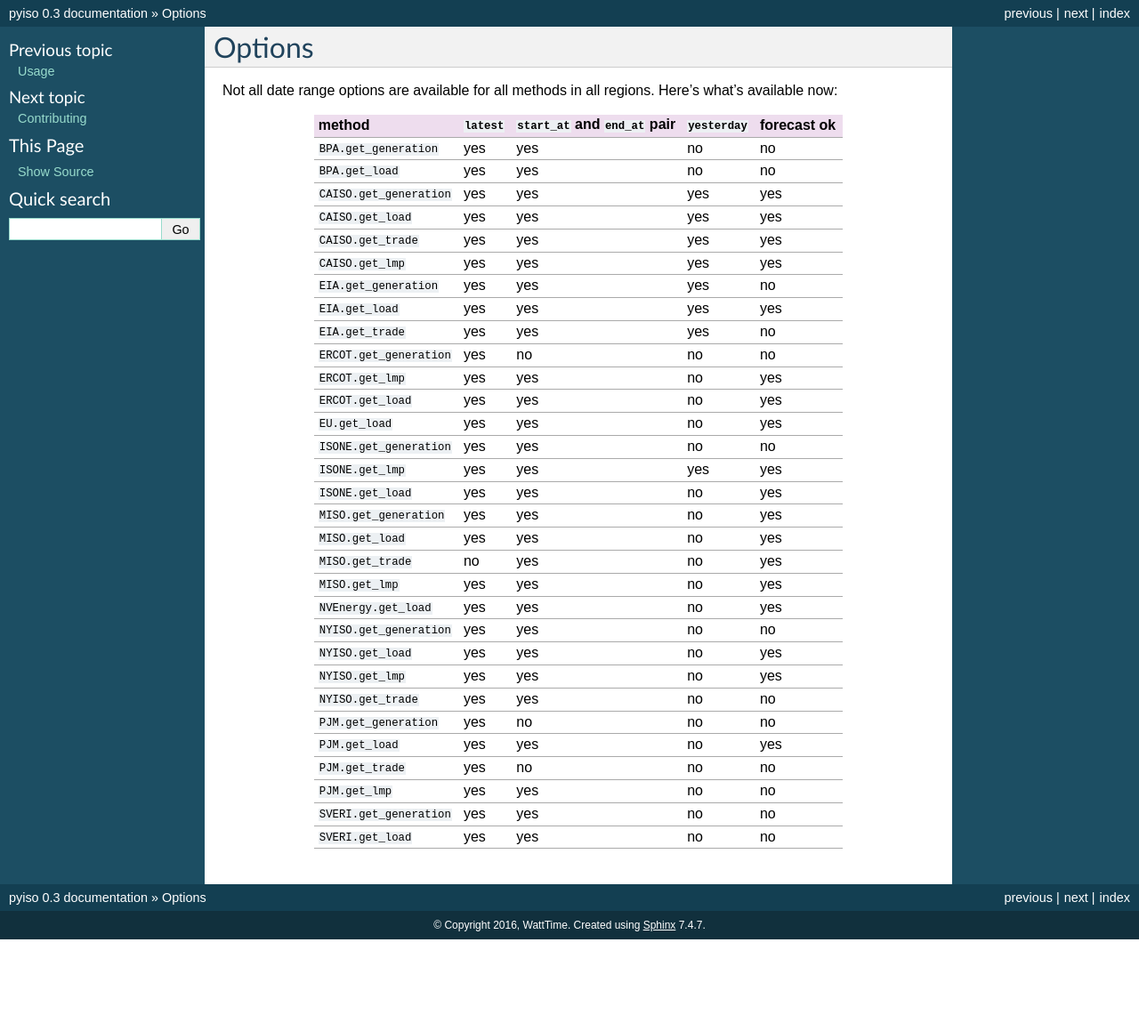
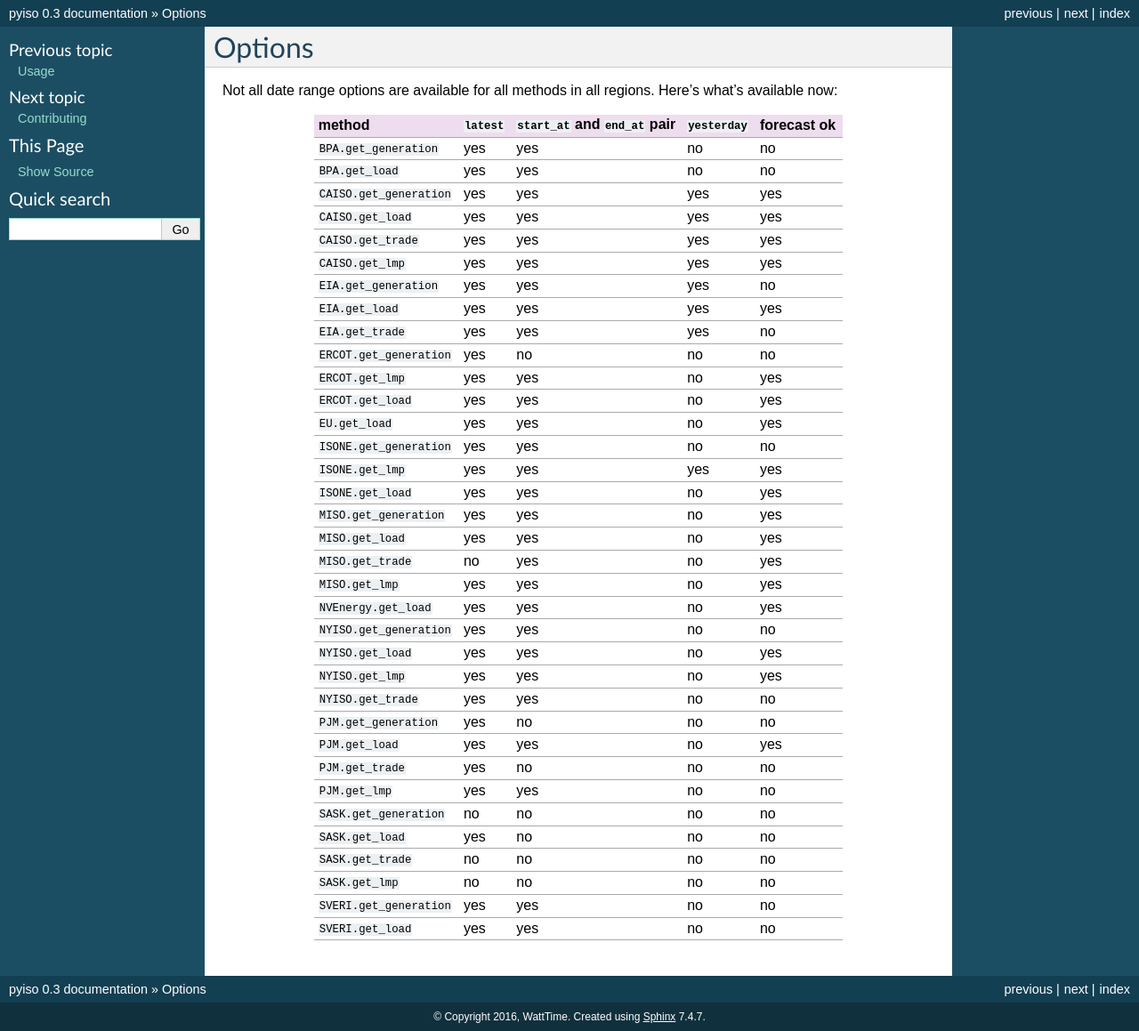
Before and after one commit to WattTime/pyiso, a Sphinx documentation site: the page built from docs/source/options.rst, in a window 1280 px wide. Shown: the whole page at 89% size. Built offline with Sphinx 7.4.7, drawn with Linux system fonts in a browser that asks for light colours; before the commit the page ends 1056 px from its top, so only the background shows below that.

Commit message:
#123 Updated documentation for SASK implementation.

```diff
--- a/docs/source/intro.rst
+++ b/docs/source/intro.rst
@@ -49,6 +49,7 @@ balancing authority abbrev.    balancing authority name/region          data sou
       NYISO                     New York ISO                             NYISO
       PJM                       Mid-Atlantic                             PJM
       PNM                       Public Service Co New Mexico             SVERI
+      SASK                      Saskatchewan Power                       SaskPower
       SPPC                      Sierra Pacific Power (NV)                NVEnergy
       SRP                       Salt River Project (AZ)                  SVERI
       TEPC                      Tuscon Electric Power Co                 SVERI
--- a/docs/source/options.rst
+++ b/docs/source/options.rst
@@ -36,6 +36,10 @@ method                   ``latest``   ``start_at`` and ``end_at`` pair   ``yeste
 ``PJM.get_load``          yes         yes                                no            yes
 ``PJM.get_trade``         yes         no                                 no            no
 ``PJM.get_lmp``           yes         yes                                no            no
+``SASK.get_generation``   no          no                                 no            no
+``SASK.get_load``         yes         no                                 no            no
+``SASK.get_trade``        no          no                                 no            no
+``SASK.get_lmp``          no          no                                 no            no
 ``SVERI.get_generation``  yes         yes                                no            no
 ``SVERI.get_load``        yes         yes                                no            no
 ======================== ========== =================================== ============== ============
```
Also changed, not shown: README.md (+1 -1 lines).
